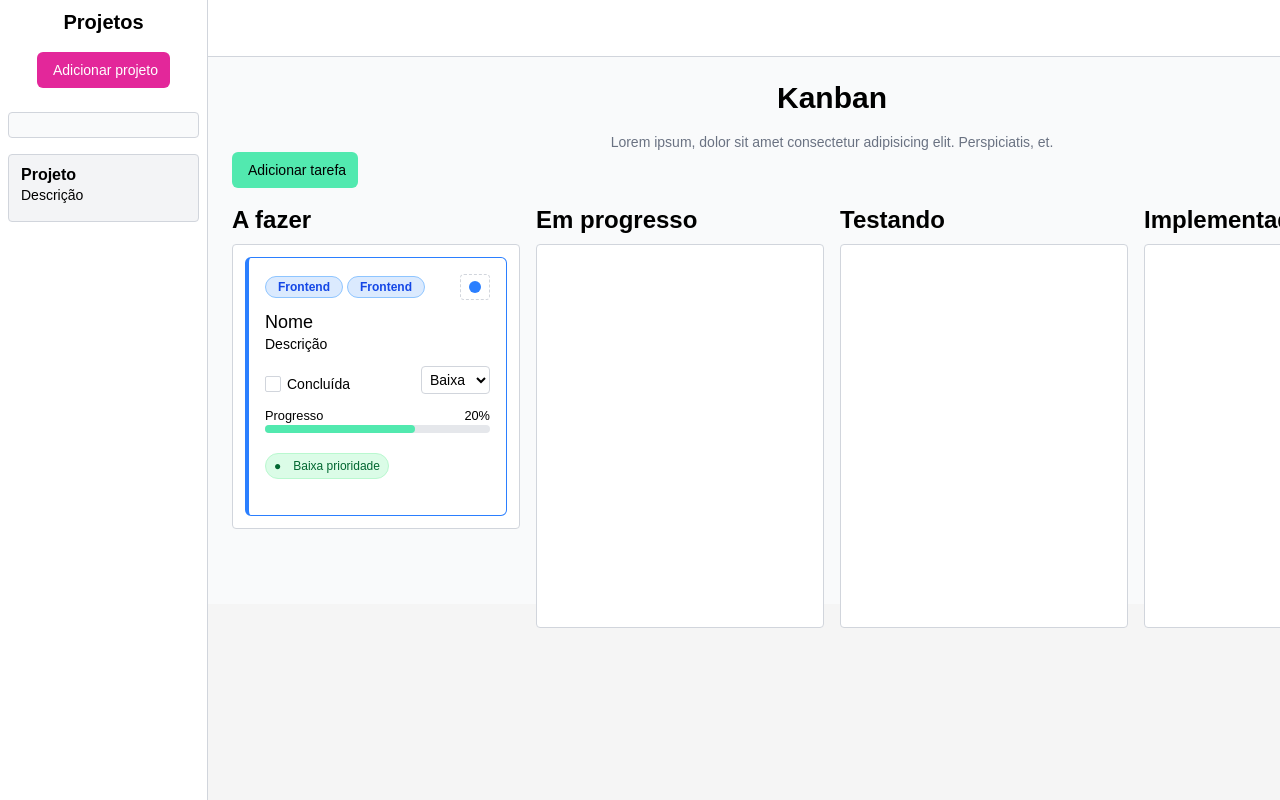
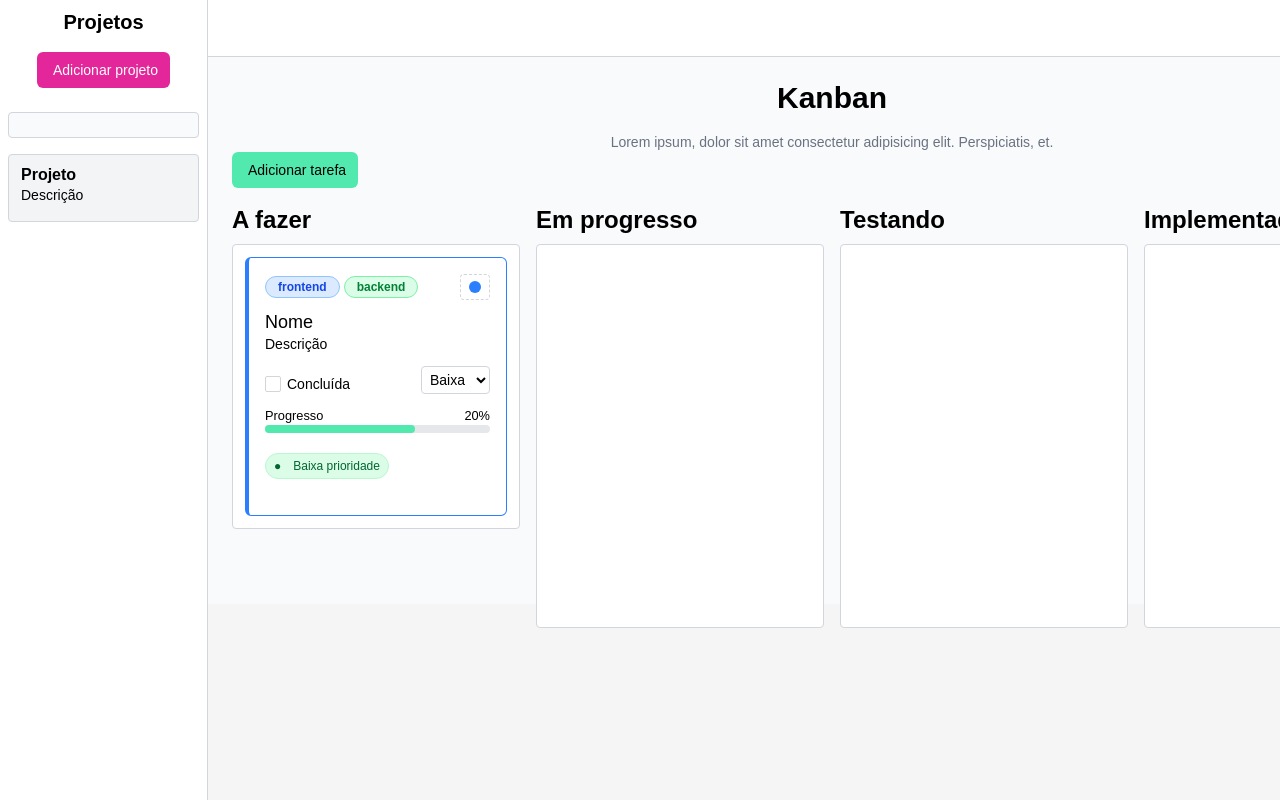
Before and after one commit to marcelosarinho/kanban, a React (Vite) app in the folder frontend/: page / in a window 1280 px wide. Shown: the top 800 px of the page. Built offline with nearby package versions, Linux system fonts and the light colour scheme; some icons are missing; a web font is replaced by a local one.

Commit message:
feat: task category badge colors

```diff
--- a/frontend/src/components/Task.tsx
+++ b/frontend/src/components/Task.tsx
@@ -14,8 +14,8 @@ export default function Task() {
 
     <header className="flex justify-between items-center">
         <div className="flex flex-wrap gap-1">
-          <TaskCategoryBadge />
-          <TaskCategoryBadge />
+          <TaskCategoryBadge category="frontend" />
+          <TaskCategoryBadge category="backend" />
         </div>
         <div className="border rounded py-1.5 px-2 border-dashed border-gray-300 dark:border-slate-600 hover:cursor-pointer hover:bg-gray-100 dark:hover:bg-slate-700 transition-colors">
             <div className="size-3 bg-blue-500 rounded-full"></div>
--- a/frontend/src/components/TaskCategoryBadge.tsx
+++ b/frontend/src/components/TaskCategoryBadge.tsx
@@ -1,7 +1,22 @@
-export default function TaskCategoryBadge() {
+const categories = {
+  frontend: 'badge-blue',
+  backend: 'badge-green',
+  mobile: 'badge-red',
+  ui_ux: 'badge-purple',
+  devops: 'badge-pink',
+  database: 'badge-orange',
+}
+
+type TaskCategoryBadgeProps = {
+  category: keyof typeof categories;
+}
+
+export default function TaskCategoryBadge(props: TaskCategoryBadgeProps) {
+  const { category } = props;
+
   return (
-    <div className="h-fit flex items-center text-xs font-semibold bg-blue-100 text-blue-700 border-[1.5px] rounded-full px-3 py-0.5 border-blue-300">
-      Frontend
+    <div className={`task ${categories[category]} h-fit flex items-center text-xs font-semibold border-[1.5px] rounded-full px-3 py-0.5`}>
+      {category}
     </div>
   )
 }
--- a/frontend/src/styles/badges.css
+++ b/frontend/src/styles/badges.css
@@ -22,6 +22,30 @@
   @apply dark:has-[:checked]:text-red-300 dark:has-[:checked]:bg-red-900/30 dark:has-[:checked]:border-red-700 dark:hover:bg-red-900/30 dark:hover:text-red-300 dark:hover:border-red-700 has-[:checked]:text-red-700 has-[:checked]:bg-red-100 has-[:checked]:border-red-300 hover:bg-red-100 hover:border-red-300 hover:text-red-700
 }
 
+.task.badge-purple {
+  @apply dark:text-purple-300 dark:bg-purple-900/30 dark:border-purple-700 text-purple-700 bg-purple-100 border-purple-300
+}
+
+.task.badge-blue {
+  @apply dark:text-blue-300 dark:bg-blue-900/30 dark:border-blue-700 text-blue-700 bg-blue-100 border-blue-300
+}
+
+.task.badge-green {
+  @apply dark:text-green-300 dark:bg-green-900/30 dark:border-green-700 text-green-700 bg-green-100 border-green-300
+}
+
+.task.badge-orange {
+  @apply dark:text-orange-300 dark:bg-orange-900/30 dark:border-orange-700 text-orange-700 bg-orange-100 border-orange-300
+}
+
+.task.badge-pink {
+  @apply dark:text-pink-300 dark:bg-pink-900/30 dark:border-pink-700 text-pink-700 bg-pink-100 border-pink-300
+}
+
+.task.badge-red {
+  @apply dark:text-red-300 dark:bg-red-900/30 dark:border-red-700 text-red-700 bg-red-100 border-red-300
+}
+
 .badge-danger {
   @apply bg-red-100 text-red-800 border-red-200 dark:bg-red-900/20 dark:text-red-400 dark:border-red-800
 }
```
